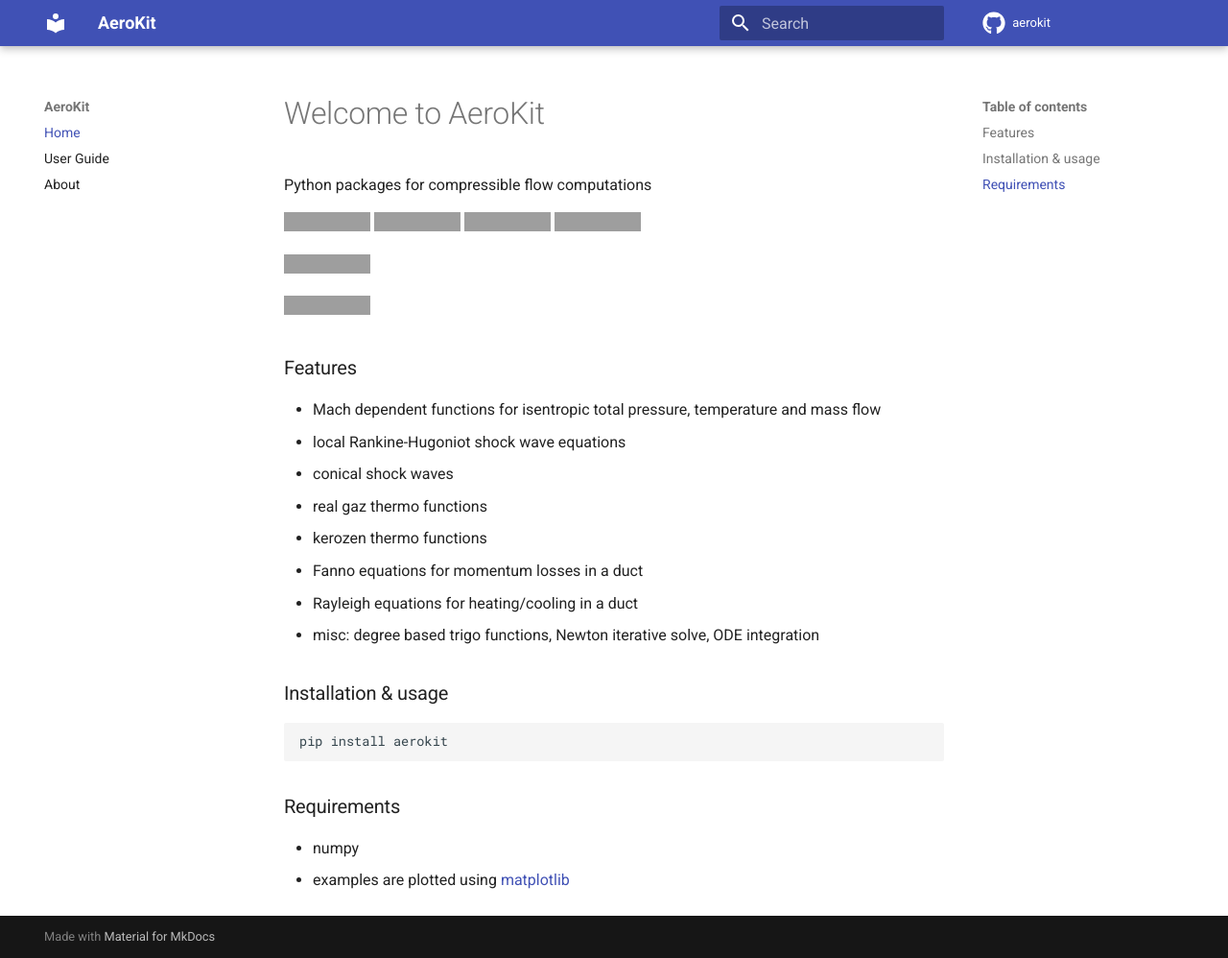
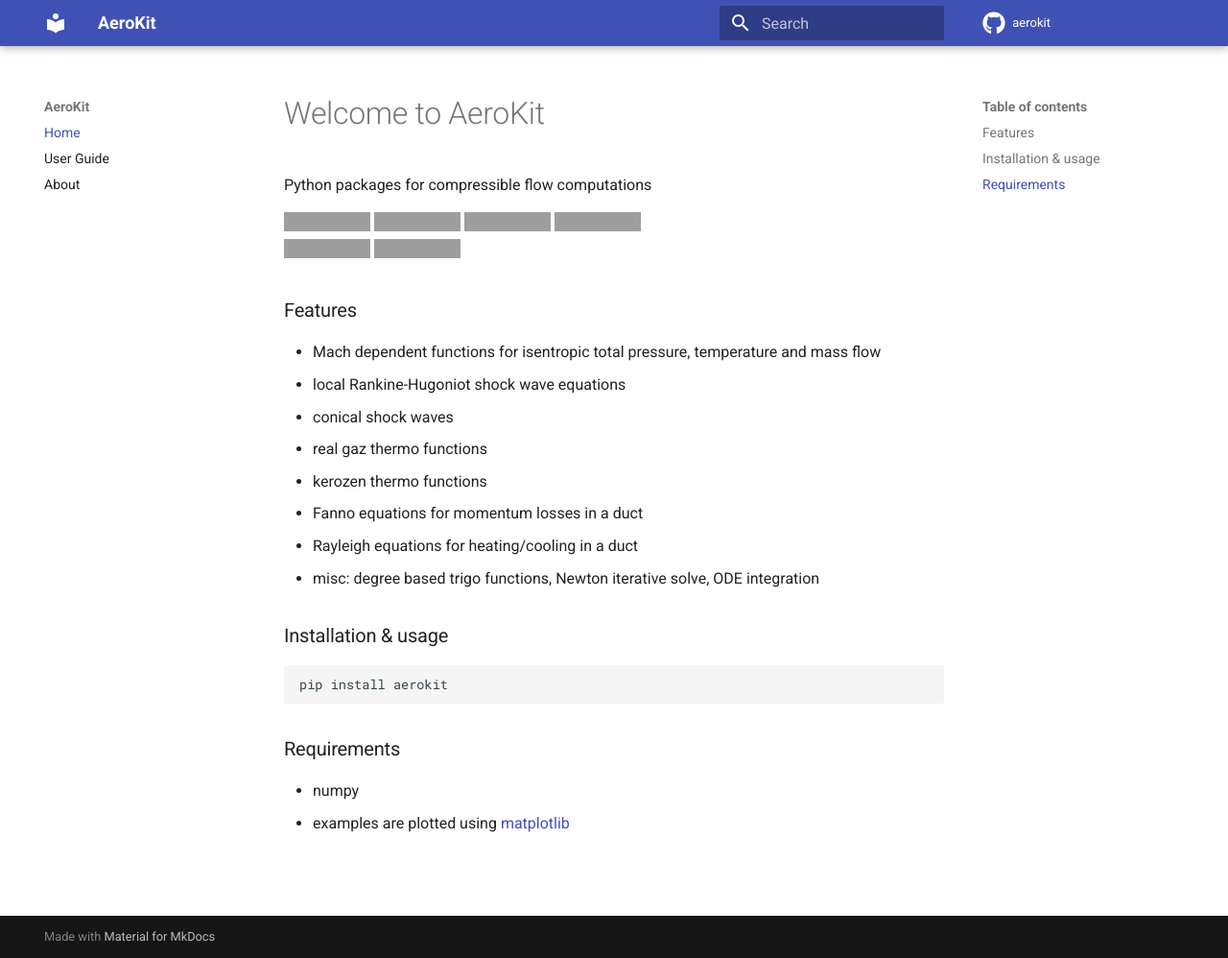
Before and after one commit to jgressier/aerokit, an MkDocs documentation site: the page built from docs/index.md, in a window 1280 px wide and 998 px high. Shown: the whole window at 96% size. Built offline with MkDocs 1.6.1 and Material for MkDocs 9.7.7, drawn with Linux system fonts in a browser that asks for light colours; comment, search, counter and statistics services are not loaded; grey boxes are pictures that could not be loaded.

```diff
--- a/docs/index.md
+++ b/docs/index.md
@@ -5,10 +5,8 @@ Python packages for compressible flow computations
 [![PyPi Version](https://img.shields.io/pypi/v/aerokit.svg?style=flat)](https://pypi.org/project/aerokit)
 [![PyPI pyversions](https://img.shields.io/pypi/pyversions/aerokit.svg?style=flat)](https://pypi.org/pypi/aerokit/)
 [![GitHub stars](https://img.shields.io/github/stars/jgressier/aerokit.svg?style=flat&logo=github&label=Stars&logoColor=white)](https://github.com/jgressier/aerokit)
-[![PyPi downloads](https://img.shields.io/pypi/dm/aerokit.svg?style=flat)](https://pypistats.org/packages/aerokit)
-
+[![PyPi downloads](https://img.shields.io/pypi/dm/aerokit.svg?style=flat)](https://pypistats.org/packages/aerokit) <br>
 [![Doc](https://readthedocs.org/projects/aerokit/badge/?version=latest)](https://aerokit.readthedocs.io/)
-
 [![codecov](https://img.shields.io/codecov/c/github/jgressier/aerokit.svg?style=flat)](https://codecov.io/gh/jgressier/aerokit)
 ### Features
 
--- a/mkdocs.yml
+++ b/mkdocs.yml
@@ -1,11 +1,15 @@
 site_name: AeroKit
 repo_name: aerokit
 repo_url: https://github.com/jgressier/aerokit
+edit_uri: ''  #disables edit button
 
 theme:
   name: material
   icon:
     repo: fontawesome/brands/github
+  # language: en
+  # features:
+  #   - navigation.tabs
 
 nav:
   - Home: index.md
```
Also changed, not shown: docs/about.md (+1 -5 lines).
